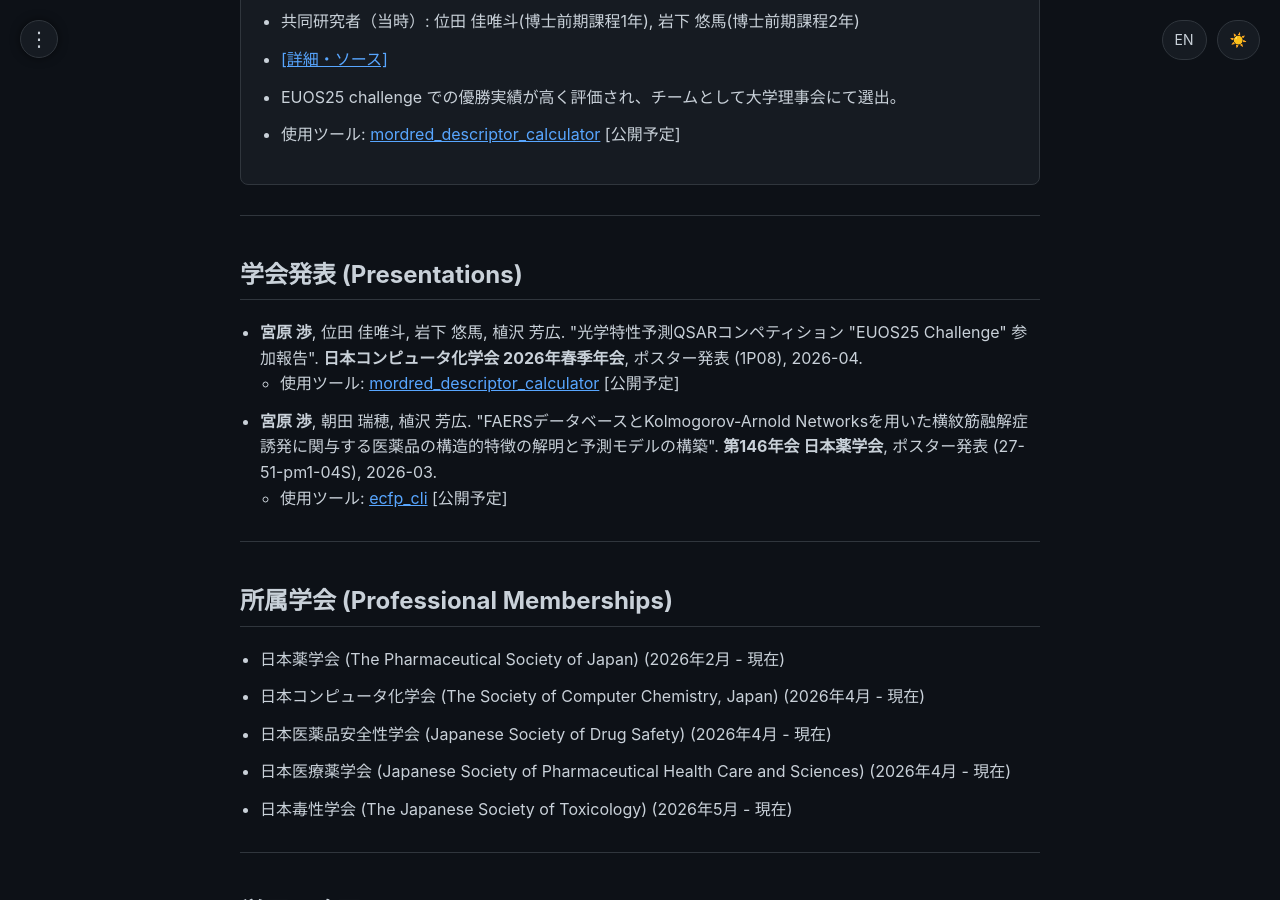
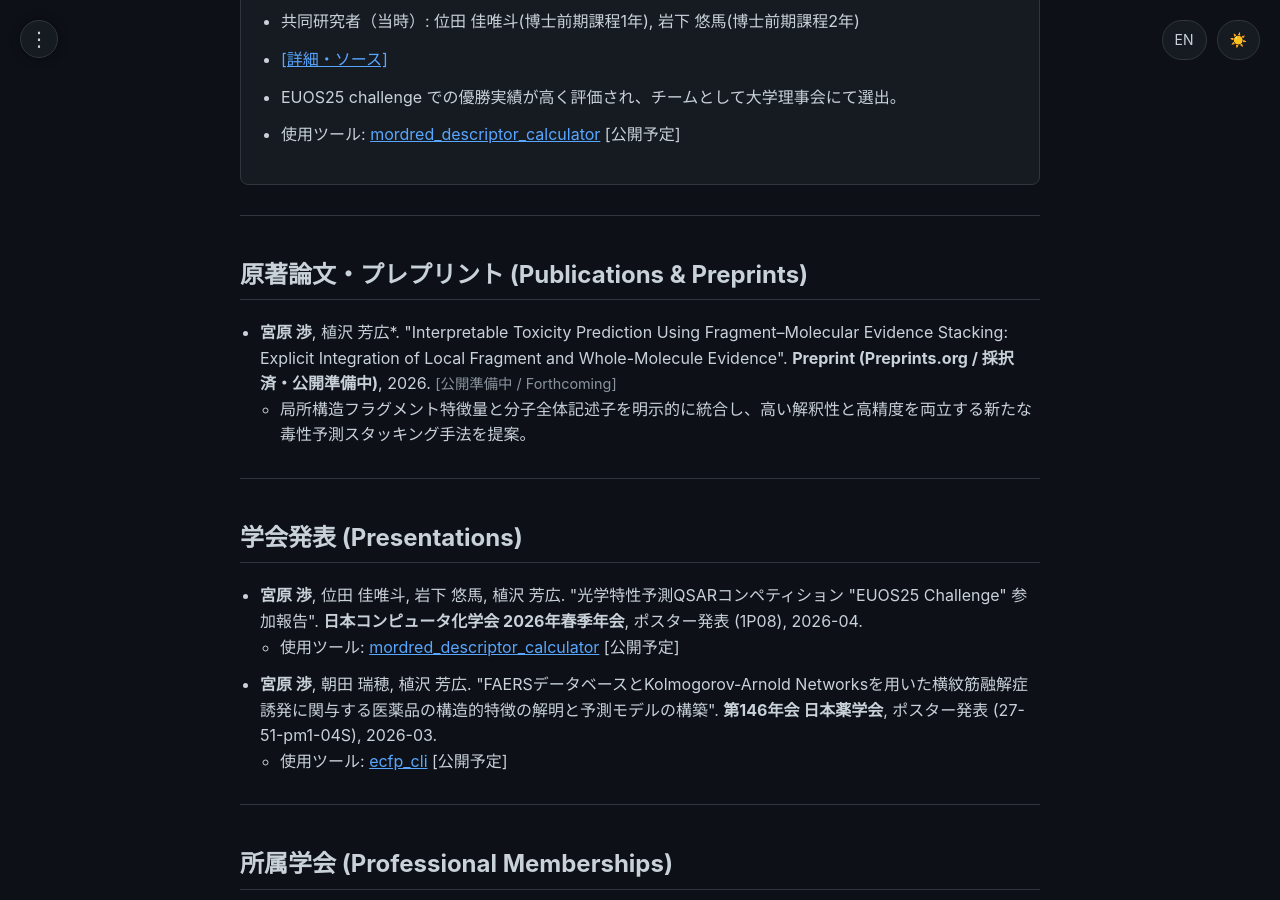
Before and after one commit to 377H-Miru/377H-Miru.github.io, a Jekyll site: the page built from achievements.html, in a window 1280 px wide and 900 px high, scrolled down 1475 px. Built offline with Jekyll 4.4.1, drawn with Linux system fonts in a browser that asks for light colours.

Commit message:
Update: Added Preprints.org accepted publication entry for Fragment-Molecular Evidence Stacking

```diff
--- a/_data/achievements.json
+++ b/_data/achievements.json
@@ -114,7 +114,23 @@
       "period_en": "May 2026 - Present"
     }
   ],
-  "publications": [],
+  "publications": [
+    {
+      "id": "fragment-molecular-evidence-stacking",
+      "status": "upcoming",
+      "title_ja": "Interpretable Toxicity Prediction Using Fragment–Molecular Evidence Stacking: Explicit Integration of Local Fragment and Whole-Molecule Evidence",
+      "title_en": "Interpretable Toxicity Prediction Using Fragment–Molecular Evidence Stacking: Explicit Integration of Local Fragment and Whole-Molecule Evidence",
+      "authors_ja": "<b>宮原 渉</b>, 植沢 芳広*",
+      "authors_en": "<b>Wataru Miyahara</b>, Yoshihiro Uesawa*",
+      "journal_ja": "Preprint (Preprints.org / 採択済・公開準備中)",
+      "journal_en": "Preprint accepted at Preprints.org; public link forthcoming.",
+      "date": "2026",
+      "url": "",
+      "doi": "",
+      "description_ja": "局所構造フラグメント特徴量と分子全体記述子を明示的に統合し、高い解釈性と高精度を両立する新たな毒性予測スタッキング手法を提案。",
+      "description_en": "Introduces a novel stacking methodology integrating local structural fragment features with whole-molecule descriptors for highly interpretable toxicological machine learning models."
+    }
+  ],
   "education": [
     {
       "period_ja": "2022年4月 - 現在",
--- a/achievements.html
+++ b/achievements.html
@@ -55,6 +55,21 @@ permalink: /achievements/
 
 <hr>
 
+<h2>原著論文・プレプリント (Publications & Preprints)</h2>
+<ul>
+{% for pub in data.publications %}
+    <li>
+        {{ pub.authors_ja }}. "{{ pub.title_ja }}". <b>{{ pub.journal_ja }}</b>, {{ pub.date }}.
+        {% if pub.url != "" %}<a href="{{ pub.url }}" target="_blank">[Paper/Preprint]</a>{% else %}<span style="color: #8b949e; font-size: 0.9em;">[公開準備中 / Forthcoming]</span>{% endif %}
+        <ul>
+            <li>{{ pub.description_ja }}</li>
+        </ul>
+    </li>
+{% endfor %}
+</ul>
+
+<hr>
+
 <h2>学会発表 (Presentations)</h2>
 <ul>
 {% for pres in data.presentations %}
```
Also changed, not shown: en/achievements.html (+15 -0 lines).
